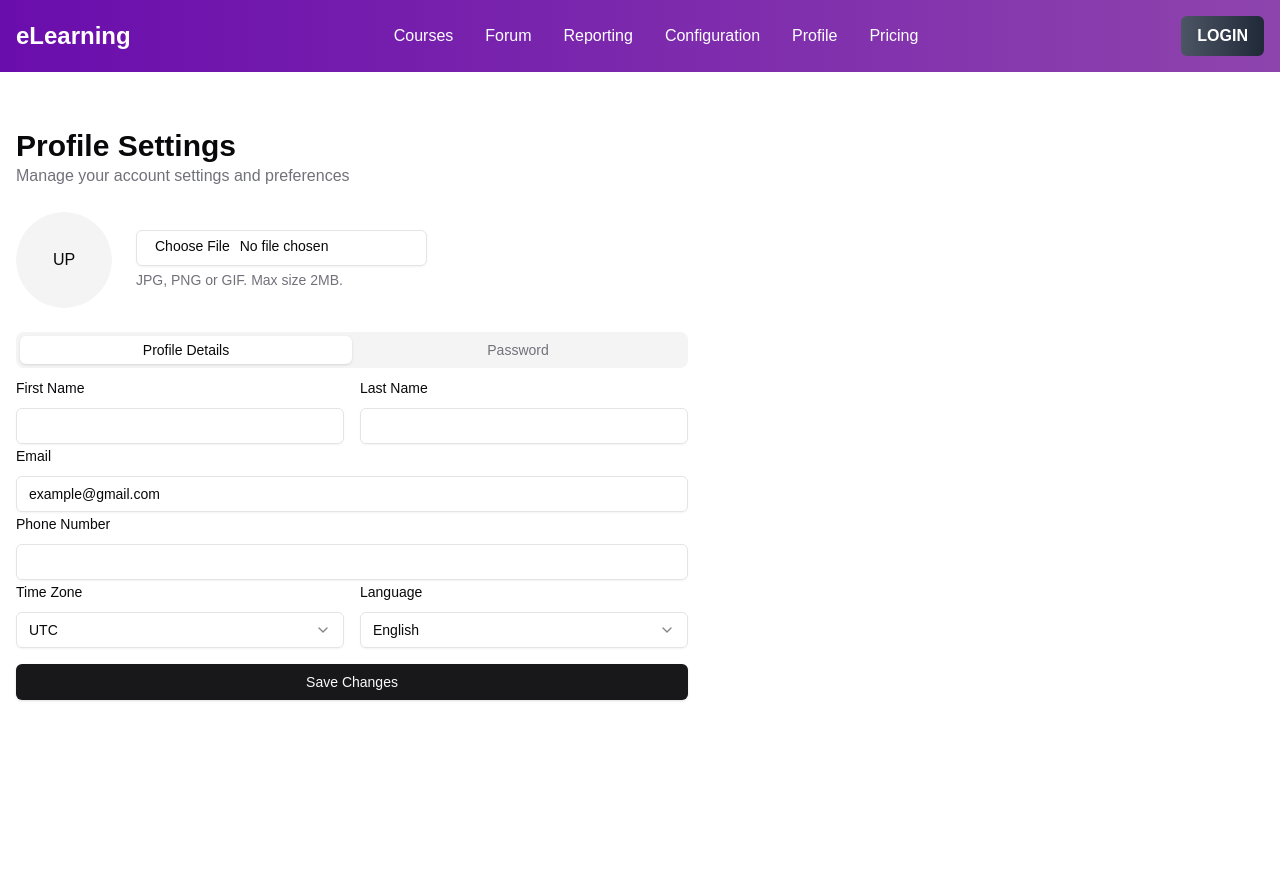
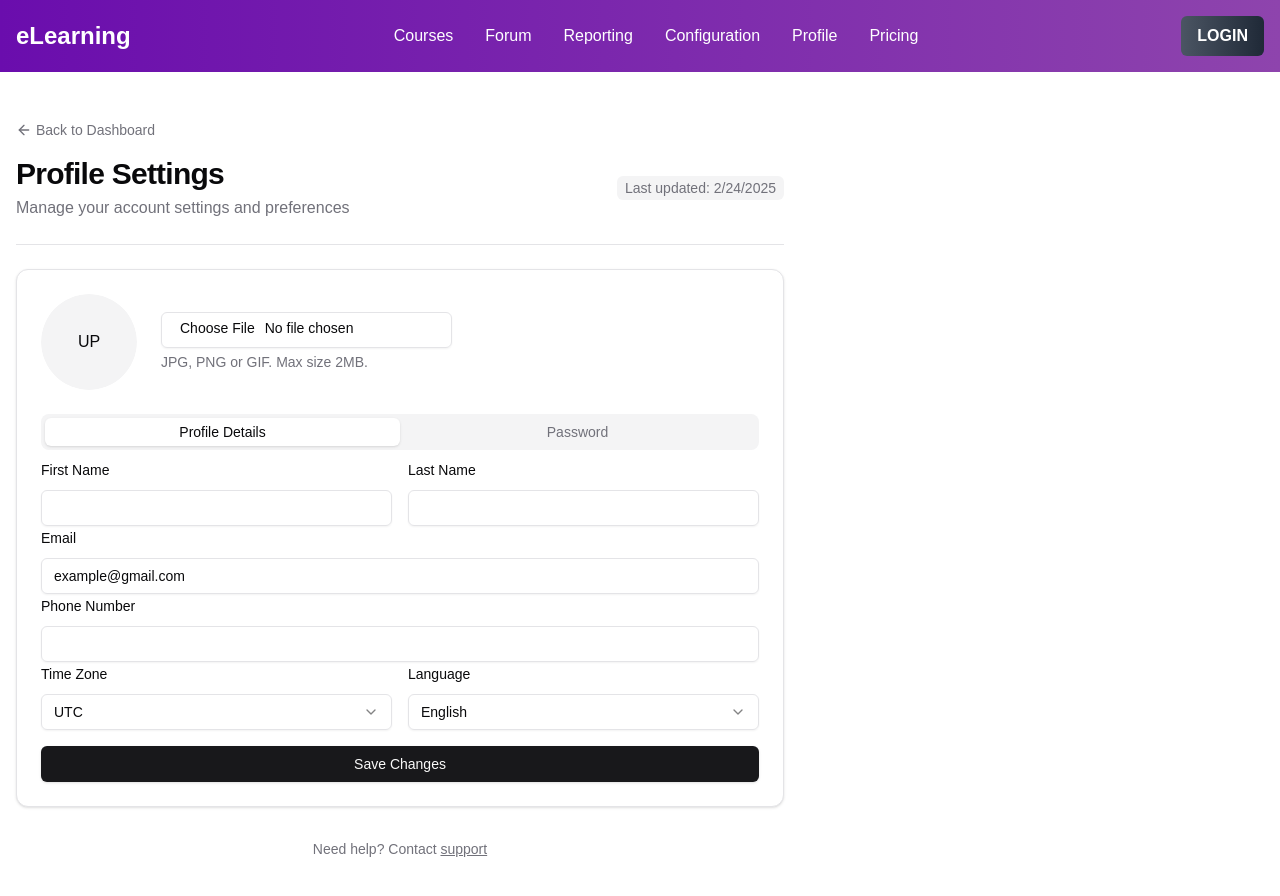
Before and after one commit to VishaL6i9/NextJS-LMS_Sigmat, a Next.js app: page /dashboard/profile in a window 1280 px wide. Shown: the top 896 px of the page. Before the commit the page ends 800 px from the top, so only its background shows below. Built offline with nearby package versions, Linux system fonts and the light colour scheme; no server answers.

Commit message:
Updated User Profile Layout

```diff
--- a/app/dashboard/profile/page.tsx
+++ b/app/dashboard/profile/page.tsx
@@ -1,19 +1,46 @@
 "use client";
 
 import { ProfileForm } from "./profile";
+import { Card, CardContent } from "@/components/ui/card";
+import { Separator } from "@/components/ui/separator";
+import { ArrowLeft } from "lucide-react";
+import Link from "next/link";
 
 export default function ProfilePage() {
     return (
-        <div className="container max-w-2xl py-10">
-            <div className="space-y-6">
-                <div>
-                    <h1 className="text-3xl font-bold">Profile Settings</h1>
-                    <p className="text-muted-foreground">
-                        Manage your account settings and preferences
-                    </p>
+        <div className="container max-w-3xl py-8">
+            <div className="mb-6">
+                <Link href="/dashboard" className="flex items-center text-sm text-muted-foreground hover:text-foreground mb-4">
+                    <ArrowLeft className="mr-1 h-4 w-4" />
+                    Back to Dashboard
+                </Link>
+
+                <div className="flex flex-col sm:flex-row sm:items-center sm:justify-between">
+                    <div>
+                        <h1 className="text-3xl font-bold tracking-tight">Profile Settings</h1>
+                        <p className="text-muted-foreground mt-1">
+                            Manage your account settings and preferences
+                        </p>
+                    </div>
+                    <div className="hidden sm:block">
+                        <span className="text-sm text-muted-foreground px-2 py-1 bg-muted rounded-md">
+                            Last updated: {new Date().toLocaleDateString()}
+                        </span>
+                    </div>
                 </div>
-                <ProfileForm />
             </div>
+
+            <Separator className="my-6" />
+
+            <Card>
+                <CardContent className="pt-6">
+                    <ProfileForm />
+                </CardContent>
+            </Card>
+
+            <footer className="mt-8 text-center text-sm text-muted-foreground">
+                <p>Need help? Contact <Link href="/support" className="underline hover:text-foreground">support</Link></p>
+            </footer>
         </div>
     );
 }
```
